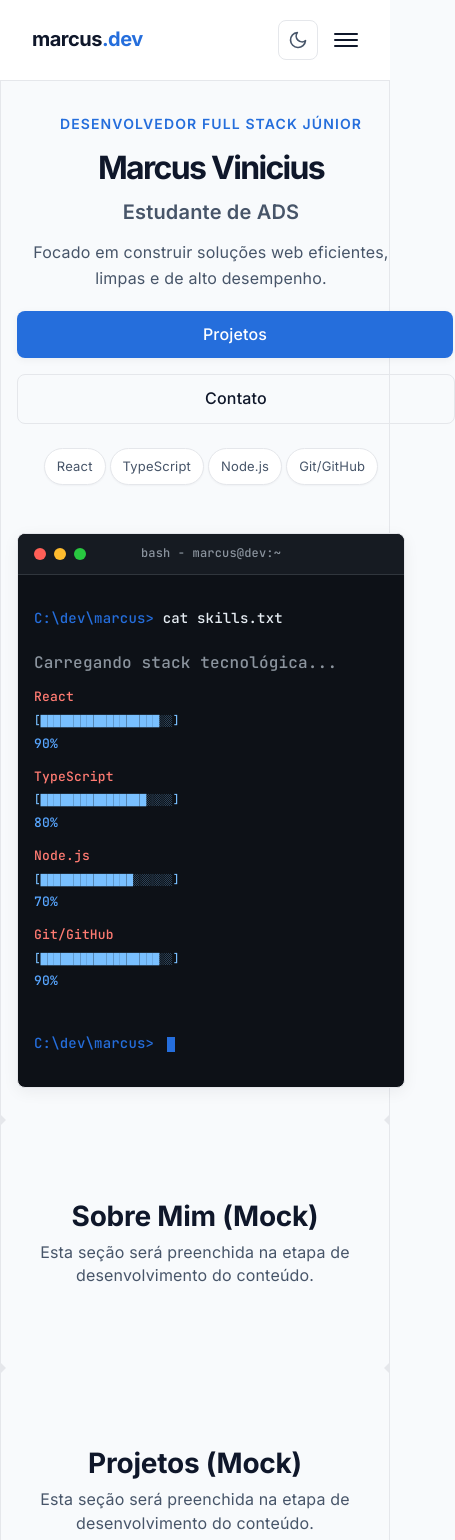
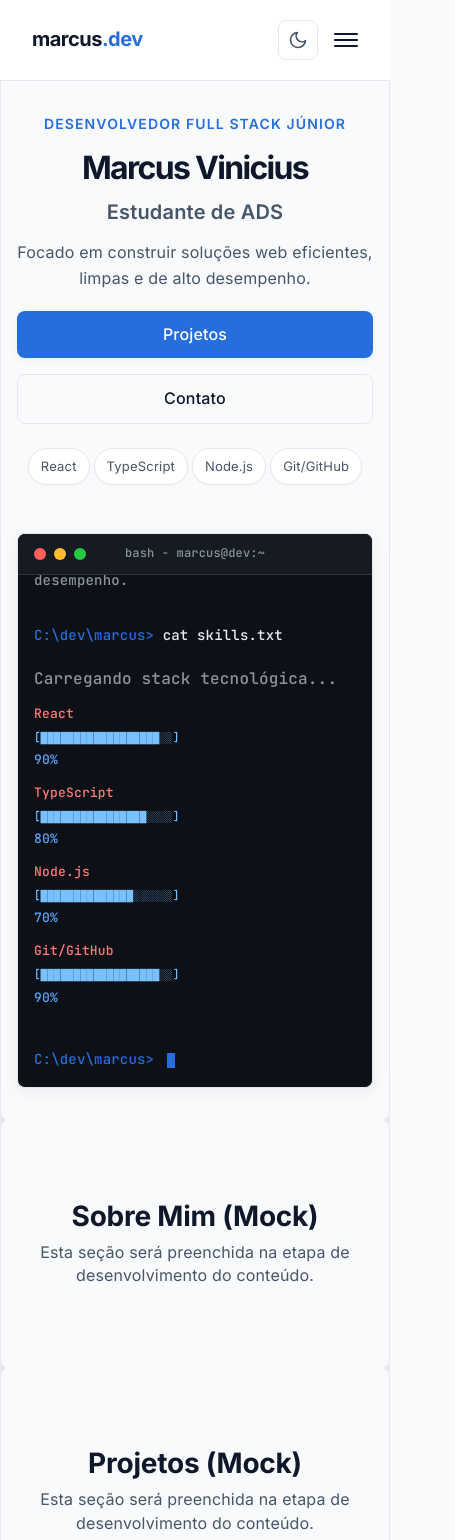
Before and after one commit to Marcus7V/marcus-vinicius-portfolio, a React (Vite) app: page / in a window 390 px wide. Shown: the top 1540 px of the page, 455 px wide, since content can reach past the window. Built offline with nearby package versions, Linux system fonts and the light colour scheme.

Commit message:
feat: implement responsive hero section

```diff
--- a/src/components/layout/Navbar/Navbar.tsx
+++ b/src/components/layout/Navbar/Navbar.tsx
@@ -1,4 +1,4 @@
-import { useState, useEffect } from 'react';
+import { useState, useEffect, useRef } from 'react';
 import { useTheme } from '../../../hooks/useTheme';
 import './Navbar.css';
 
@@ -20,6 +20,30 @@ export function Navbar() {
   const [isScrolled, setIsScrolled] = useState(false);
   const [isMobileMenuOpen, setIsMobileMenuOpen] = useState(false);
   const [activeSection, setActiveSection] = useState('hero');
+  const skipInitialObserverRef = useRef(true);
+
+  useEffect(() => {
+    if ('scrollRestoration' in window.history) {
+      window.history.scrollRestoration = 'manual';
+    }
+
+    const currentHash = window.location.hash;
+    if (currentHash && currentHash !== '#hero') {
+      window.history.replaceState(null, '', `${window.location.pathname}${window.location.search}`);
+    }
+
+    window.scrollTo({
+      top: 0,
+      left: 0,
+      behavior: 'auto',
+    });
+
+    const timer = window.setTimeout(() => {
+      skipInitialObserverRef.current = false;
+    }, 0);
+
+    return () => window.clearTimeout(timer);
+  }, []);
 
   // Shadow on scroll and constant height behavior
   useEffect(() => {
@@ -46,6 +70,8 @@ export function Navbar() {
     };
 
     const observer = new IntersectionObserver((entries) => {
+      if (skipInitialObserverRef.current) return;
+
       entries.forEach((entry) => {
         if (entry.isIntersecting) {
           setActiveSection(entry.target.id);
--- a/src/components/sections/Hero/Hero.css
+++ b/src/components/sections/Hero/Hero.css
@@ -1,17 +1,22 @@
 .hero-section {
   width: 100%;
+  max-width: 100%;
   padding: var(--space-4xl) var(--space-xl);
   display: flex;
   justify-content: center;
   align-items: center;
+  box-sizing: border-box;
 }
 
 .hero-content {
   width: min(1126px, 100%);
+  max-width: 100%;
   display: grid;
-  grid-template-columns: minmax(0, 1.1fr) minmax(320px, 0.9fr);
+  grid-template-columns: minmax(0, 1.1fr) minmax(0, 0.9fr);
   gap: var(--space-3xl);
   align-items: center;
+  min-width: 0;
+  box-sizing: border-box;
 }
 
 .hero-copy {
@@ -20,6 +25,9 @@
   align-items: flex-start;
   text-align: left;
   gap: var(--space-md);
+  min-width: 0;
+  width: 100%;
+  box-sizing: border-box;
 }
 
 .hero-eyebrow {
@@ -29,10 +37,14 @@
   font-weight: var(--font-weight-semibold);
   letter-spacing: 0.08em;
   text-transform: uppercase;
+  width: 100%;
+  min-width: 0;
 }
 
 .hero-copy h1 {
   margin: 0;
+  width: 100%;
+  min-width: 0;
   font-size: clamp(2.25rem, 4.5vw, 3.5rem);
   line-height: 1.05;
 }
@@ -42,10 +54,14 @@
   color: var(--text-secondary);
   font-size: var(--font-size-hero-subtitle);
   font-weight: var(--font-weight-semibold);
+  width: 100%;
+  min-width: 0;
 }
 
 .hero-description {
   max-width: 560px;
+  min-width: 0;
+  width: 100%;
   font-size: var(--font-size-body-large);
   line-height: 1.6;
   color: var(--text-secondary);
@@ -56,6 +72,8 @@
   flex-wrap: wrap;
   gap: var(--space-md);
   margin-top: var(--space-xs);
+  width: 100%;
+  min-width: 0;
 }
 
 .hero-cta {
@@ -68,6 +86,7 @@
   font-weight: var(--font-weight-medium);
   text-decoration: none;
   transition: transform 200ms ease, background-color 200ms ease, color 200ms ease, border-color 200ms ease;
+  box-sizing: border-box;
 }
 
 .hero-cta:hover {
@@ -104,6 +123,8 @@
   flex-wrap: wrap;
   gap: var(--space-sm);
   margin-top: var(--space-sm);
+  width: 100%;
+  min-width: 0;
 }
 
 .hero-highlights span {
@@ -114,12 +135,15 @@
   background-color: var(--surface);
   box-shadow: var(--shadow-xs);
   font-size: var(--font-size-small);
+  max-width: 100%;
 }
 
 .hero-terminal {
   width: 100%;
+  min-width: 0;
   display: flex;
   justify-content: center;
+  box-sizing: border-box;
 }
 
 @media (max-width: 1024px) {
@@ -173,9 +197,13 @@
     padding: var(--space-xl) var(--space-md);
   }
 
+  .hero-copy {
+    width: 100%;
+  }
+
   .hero-actions {
+    width: 100%;
     flex-direction: column;
-    width: 100%;
   }
 
   .hero-cta {
@@ -184,6 +212,7 @@
 
   .hero-highlights {
     gap: var(--space-xs);
+    justify-content: center;
   }
 
   .hero-highlights span {
--- a/src/components/ui/Terminal/Terminal.tsx
+++ b/src/components/ui/Terminal/Terminal.tsx
@@ -12,7 +12,7 @@ export function Terminal() {
   const [isTyping, setIsTyping] = useState(false);
   const [isComplete, setIsComplete] = useState(false);
 
-  const terminalEndRef = useRef<HTMLDivElement>(null);
+  const terminalBodyRef = useRef<HTMLDivElement>(null);
   const timeoutRef = useRef<ReturnType<typeof setTimeout> | null>(null);
 
   const commands = useMemo(
@@ -45,7 +45,9 @@ export function Terminal() {
 
   // Auto-scroll to bottom of terminal
   useEffect(() => {
-    terminalEndRef.current?.scrollIntoView({ behavior: 'smooth' });
+    if (terminalBodyRef.current) {
+      terminalBodyRef.current.scrollTop = terminalBodyRef.current.scrollHeight;
+    }
   }, [lines, typedText]);
 
   useEffect(() => {
@@ -110,7 +112,7 @@ export function Terminal() {
       </div>
 
       {/* Body */}
-      <div className="terminal-body">
+      <div ref={terminalBodyRef} className="terminal-body">
         {/* Render history of lines */}
         {lines.map((line, idx) => (
           <div key={idx} className={`terminal-row ${line.type}`}>
@@ -141,8 +143,6 @@ export function Terminal() {
             </div>
           </div>
         )}
-
-        <div ref={terminalEndRef} />
       </div>
     </div>
   );
```
